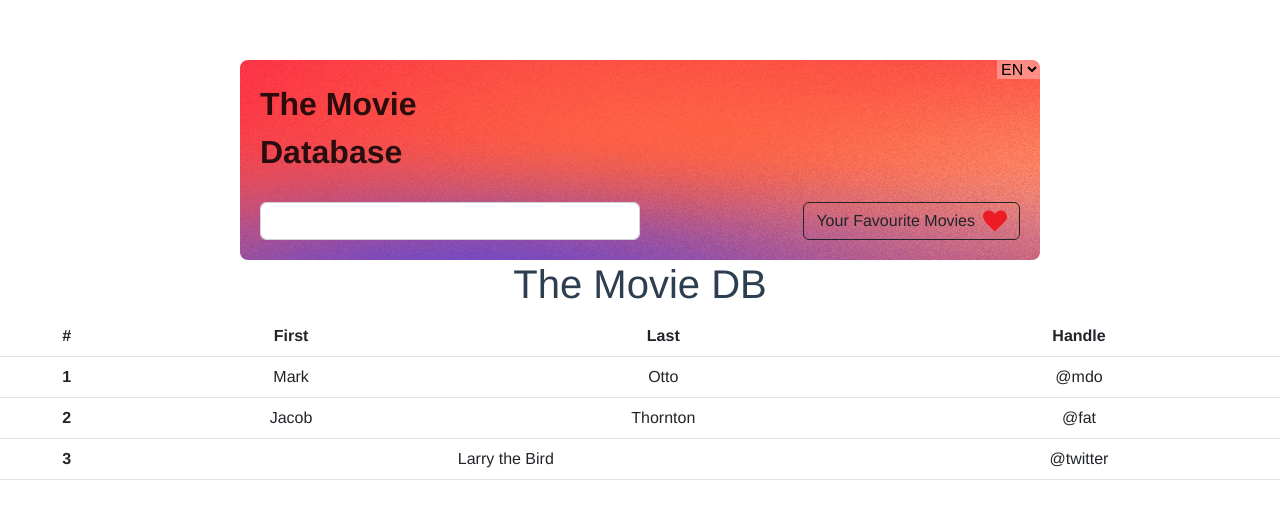
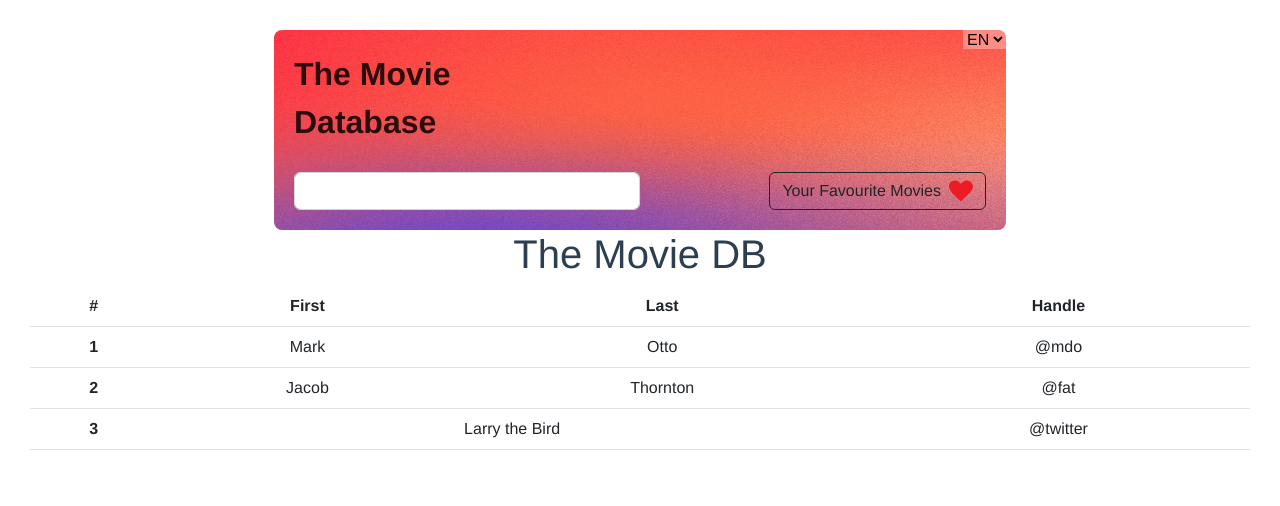
Before and after one commit to gian-anderegg/themoviedb, a Vue app: page /home#/home in a window 1280 px wide. Shown: the top 506 px of the page. Built offline with nearby package versions, Linux system fonts and the light colour scheme.

Commit message:
minor design changes

```diff
--- a/src/App.vue
+++ b/src/App.vue
@@ -20,6 +20,6 @@
   -moz-osx-font-smoothing: grayscale;
   text-align: center;
   color: #2c3e50;
-  margin-top: 60px;
+  padding: 30px;
 }
 </style>
--- a/src/components/Header/Header.css
+++ b/src/components/Header/Header.css
@@ -1,6 +1,7 @@
 .header {
     height: 200px;
-    width: 800px;
+    width: 60%;
+    min-width: 600px;
     background-image: url(../../assets/Gradient.jpeg);
     background-size: 100% 100%;
     background-repeat: no-repeat;
```
